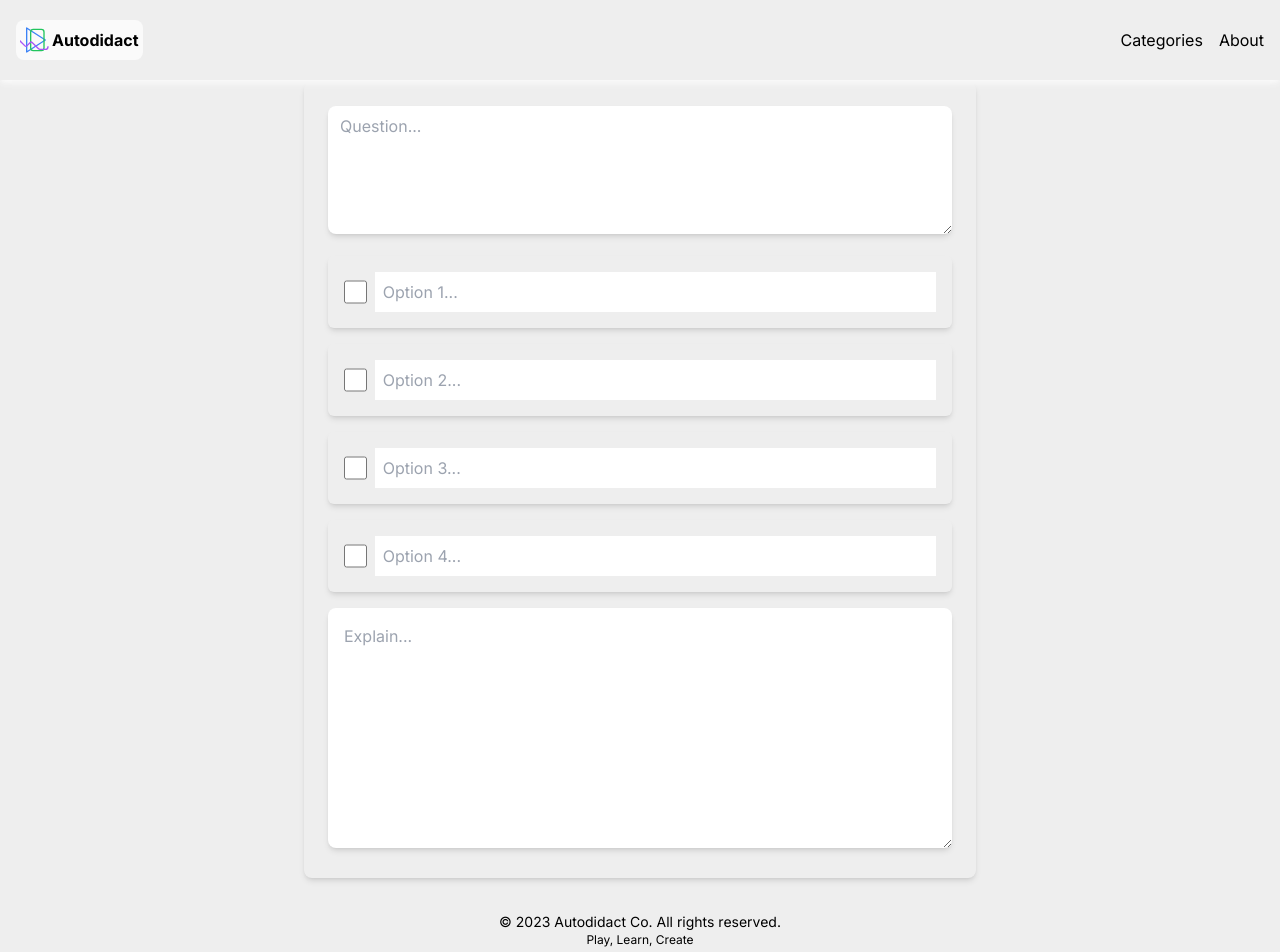
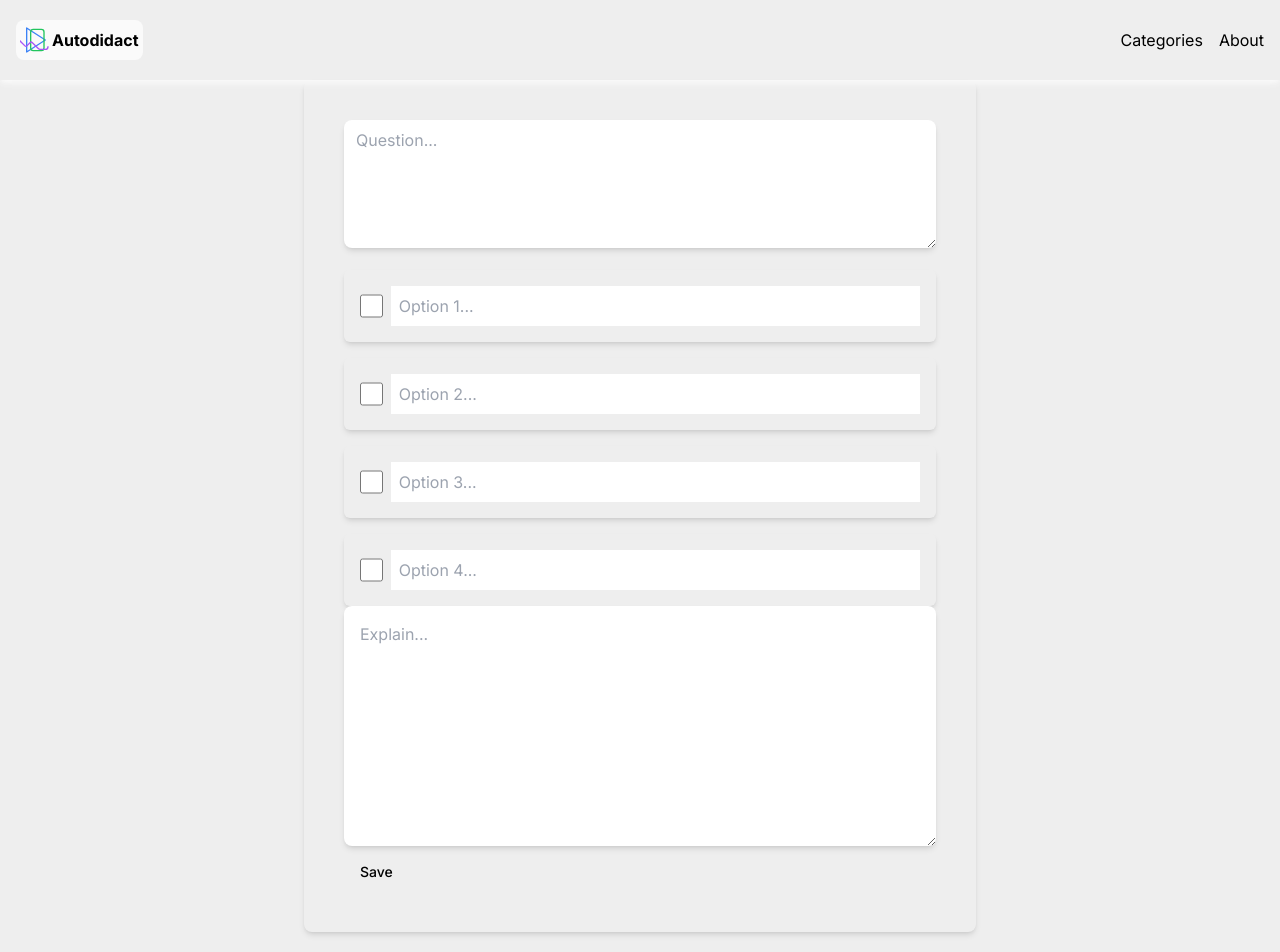
Before and after one commit to san-poon/nexus-adept, a Next.js app: page /quiz/mcqs/create in a window 1280 px wide. Shown: the top 952 px of the page. Built offline with nearby package versions, Linux system fonts and the light colour scheme.

Commit message:
Add basic create-quiz functionality

```diff
--- /dev/null
+++ b/app/components/SubmitButton.tsx
@@ -0,0 +1,12 @@
+import { useFormStatus } from "react-dom";
+import { Button } from "./Button";
+
+export default function SubmitButton({ children }: { children: React.ReactNode }) {
+    const { pending } = useFormStatus();
+
+    return (
+        <Button type="submit" aria-disabled={pending}>
+            {children}
+        </Button>
+    )
+}
--- /dev/null
+++ b/app/lib/action.ts
@@ -0,0 +1,58 @@
+'use server';
+
+import { revalidatePath } from 'next/cache';
+import { sql } from '@vercel/postgres';
+import { z } from 'zod';
+import { v4 as uuidv4 } from 'uuid';
+import { redirect } from 'next/navigation';
+
+// Define the schema for quiz creation form data
+const quizSchema = z.object({
+    question: z.string().min(1),
+    options: z.array(z.object({
+        option: z.string().min(1),
+        isCorrect: z.boolean(),
+    })).refine(data => data.length >= 2 && data.length <= 4),
+    explanation: z.string().min(1),
+});
+
+// Server action to create a new quiz
+export async function createQuiz(formData: FormData) {
+    // Parse and validate the form data
+    const data = quizSchema.parse({
+        question: formData.get('question'),
+        options: Array.from(formData.getAll('options')).map((optionText, index) => ({
+            option: optionText,
+            isCorrect: formData.get(`isCorrect${index}`) === 'true', // Check if the checkbox is checked
+        })),
+        explanation: formData.get('explanation'),
+    });
+
+    try {
+
+        // Generate a UUID for the question
+        const quizId = uuidv4();
+
+        // Insert the question and explanation into mcq_questions table
+        await sql`
+                INSERT INTO user_quiz (id, question, explanation)
+                VALUES (${quizId}, ${data.question}, ${data.explanation});
+            `;
+
+        // Insert options into mcq_options table with reference to the question UUID
+        await Promise.all(data.options.map(async (option) => {
+            await sql`
+          INSERT INTO user_quizOptions (quiz_id, value, is_correct)
+          VALUES (${quizId}, ${option.option}, ${option.isCorrect});
+        `
+        }));
+
+        // Trigger revalidation of the relevant path
+        revalidatePath('/app/quiz');
+
+        return { message: `Quiz created successfully!` }
+
+    } catch (e) {
+        return { message: 'Faile to create quiz' }
+    }
+}
--- /dev/null
+++ b/app/quiz/mcqs/create/components/createForm.tsx
@@ -0,0 +1,26 @@
+'use client';
+
+import QuestionInput from "./question";
+import OptionInput from "./option";
+import ExplanationInput from "./explanations";
+import { createQuiz } from "@/app/lib/action";
+import { Button } from "@/app/components/Button";
+import SubmitButton from "@/app/components/SubmitButton";
+
+export default function CreateForm() {
+    return (
+        <form
+            action={createQuiz}
+            className="max-w-2xl mx-auto p-4"
+        >
+            <QuestionInput />
+            <div className="space-y-4">
+                {[1, 2, 3, 4].map((optionNumber) => (
+                    <OptionInput key={optionNumber} optionNumber={optionNumber} />
+                ))}
+            </div>
+            <ExplanationInput />
+            <SubmitButton>Save</SubmitButton>
+        </form>
+    );
+}
--- a/app/quiz/mcqs/create/components/explanations.tsx
+++ b/app/quiz/mcqs/create/components/explanations.tsx
@@ -11,6 +11,7 @@ export default function ExplanationInput() {
 
     return (
         <textarea
+            name="explanation"
             className={`w-full h-32 md:h-60 shadow-md focus:outline-none rounded-lg dark:bg-neutral-800 p-4`}
             placeholder="Explain..."
             value={explanationText}
--- a/app/quiz/mcqs/create/components/option.tsx
+++ b/app/quiz/mcqs/create/components/option.tsx
@@ -27,6 +27,7 @@ export default function OptionInput({ optionNumber }: OptionInputProps): JSX.Ele
                 onChange={handleCorrectnessChange}
             />
             <input type="text"
+                name="options"
                 className="w-full ml-2 p-2 placeolder-gray-500 focus:outline-none dark:bg-neutral-800"
                 placeholder={`Option ${optionNumber}...`}
                 value={optionText}
--- a/app/quiz/mcqs/create/components/question.tsx
+++ b/app/quiz/mcqs/create/components/question.tsx
@@ -12,6 +12,7 @@ export default function QuestionInput() {
     return (
         <div className="mb-4">
             <textarea
+                name="question"
                 className="w-full h-24 md:h-32 py-2 px-3 rounded-lg shadow-md focus:outline-none dark:bg-neutral-800"
                 placeholder="Question..."
                 value={questionText}
--- a/app/quiz/mcqs/create/page.tsx
+++ b/app/quiz/mcqs/create/page.tsx
@@ -1,15 +1,6 @@
-import QuestionInput from "./components/question";
-import OptionInput from "./components/option";
-import ExplanationInput from "./components/explanations";
+import CreateForm from "./components/createForm"
 export default function Page() {
     return (
-        <div>
-            <QuestionInput />
-            <OptionInput optionNumber={1} />
-            <OptionInput optionNumber={2} />
-            <OptionInput optionNumber={3} />
-            <OptionInput optionNumber={4} />
-            <ExplanationInput />
-        </div>
-    )
+        <CreateForm />
+    );
 }
--- a/package.json
+++ b/package.json
@@ -10,6 +10,7 @@
     "seed": "node -r dotenv/config ./scripts/seed-jsQuizzes.js"
   },
   "dependencies": {
+    "@types/uuid": "^9.0.7",
     "@vercel/postgres": "^0.5.1",
     "clsx": "^2.0.0",
     "dotenv": "^16.3.1",
@@ -17,7 +18,9 @@
     "next-themes": "^0.2.1",
     "prismjs": "^1.29.0",
     "react": "^18.2.0",
-    "react-dom": "^18.2.0"
+    "react-dom": "^18.2.0",
+    "uuid": "^9.0.1",
+    "zod": "^3.22.4"
   },
   "devDependencies": {
     "@types/node": "^20",
```
Also changed, not shown: 1 other file (tests, documents, lock files or other folders).
